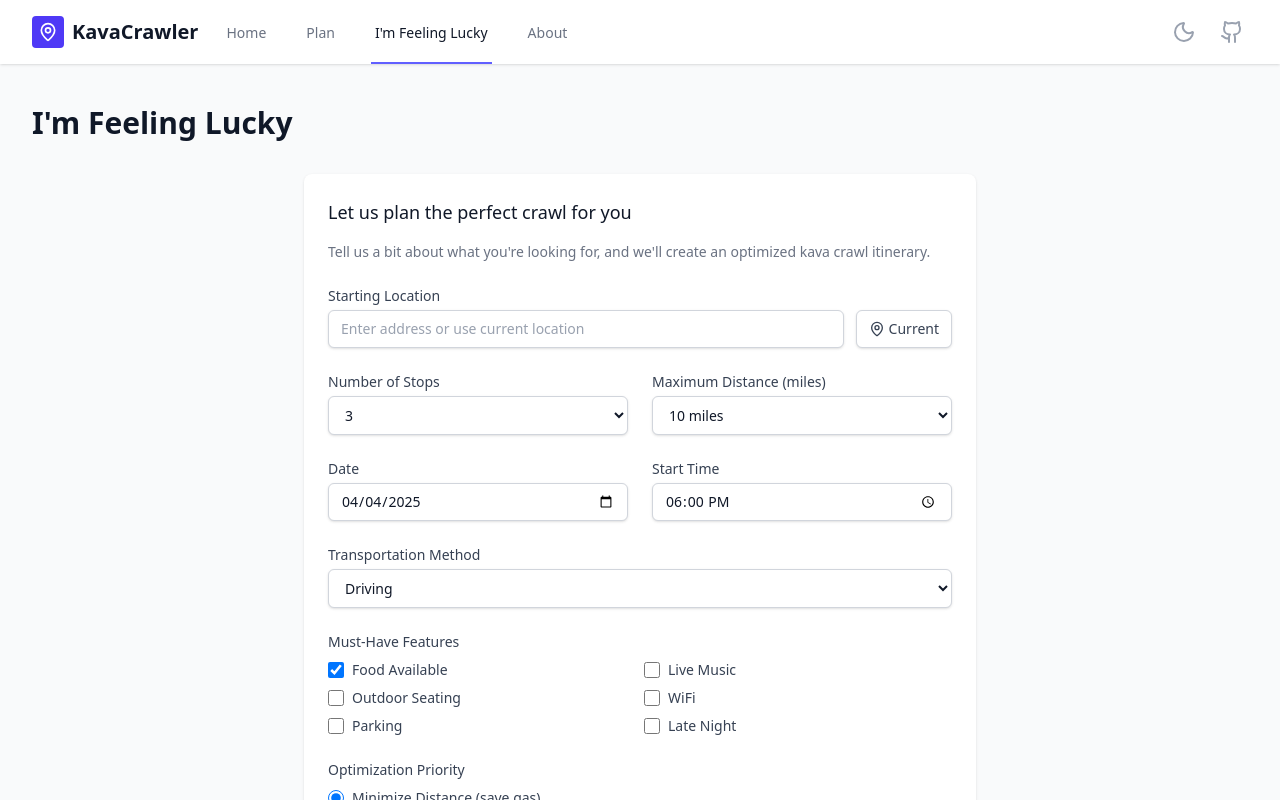
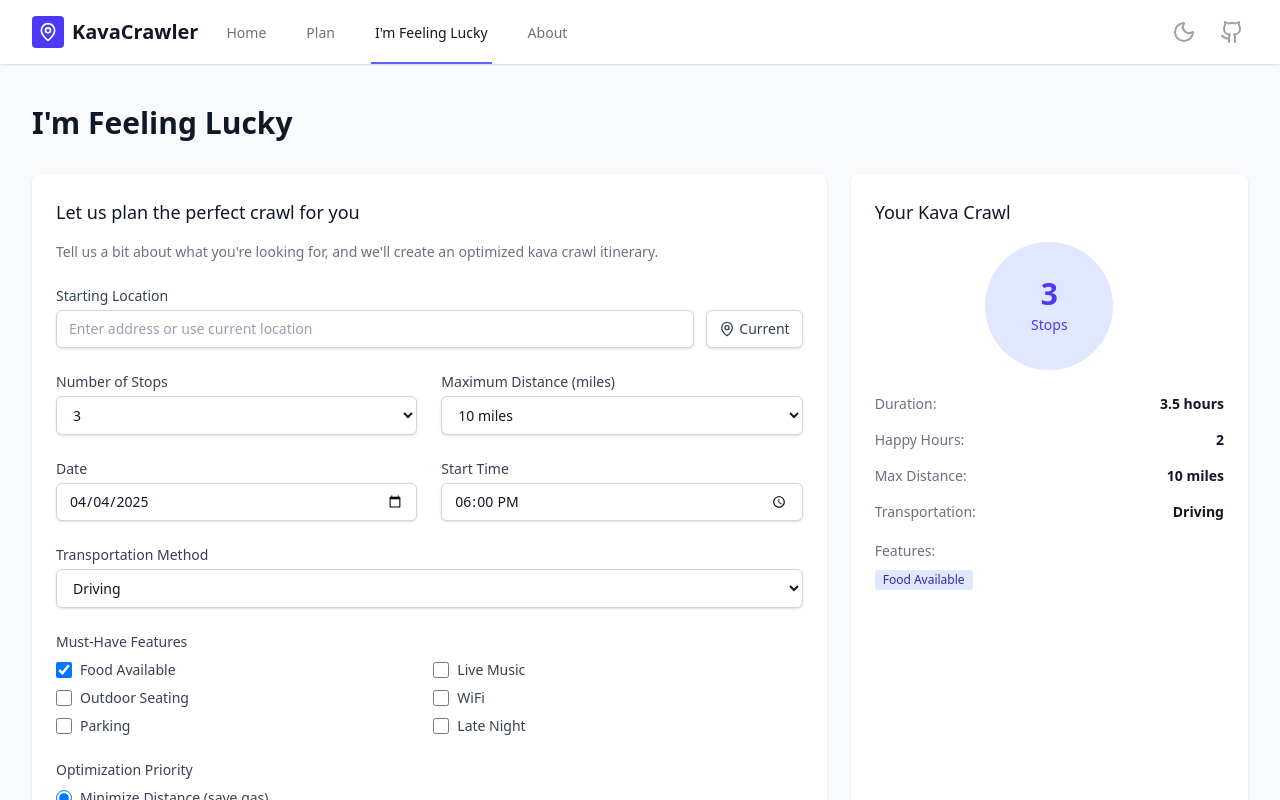
Before and after one commit to kendalled/kava-crawler, a Nuxt app: page /lucky in a window 1280 px wide. Both pictures are taken after a click on the checkbox "Food Available". Shown: the top 800 px of the page. Built offline with nearby package versions, Linux system fonts and the light colour scheme.

Commit message:
feat: add summary card to right side

```diff
--- a/pages/lucky.vue
+++ b/pages/lucky.vue
@@ -8,7 +8,10 @@
     <main>
       <div class="max-w-7xl mx-auto sm:px-6 lg:px-8">
         <div class="px-4 py-8 sm:px-0">
-          <div class="bg-white dark:bg-gray-800 shadow rounded-lg p-6 max-w-2xl mx-auto">
+          <div class="flex flex-col lg:flex-row gap-6">
+            <!-- Form Section (2/3 width) -->
+            <div class="w-full lg:w-2/3">
+              <div class="bg-white dark:bg-gray-800 shadow rounded-lg p-6">
                 <h2 class="text-lg font-medium text-gray-900 dark:text-white mb-4">Let us plan the perfect crawl for you</h2>
                 <p class="text-sm text-gray-500 dark:text-gray-400 mb-6">
                   Tell us a bit about what you're looking for, and we'll create an optimized kava crawl itinerary.
@@ -173,13 +176,82 @@
                 </div>
               </div>
             </div>
+
+            <!-- Summary Section (1/3 width) -->
+            <div class="w-full lg:w-1/3">
+              <div class="bg-white dark:bg-gray-800 shadow rounded-lg p-6 h-full">
+                <h2 class="text-lg font-medium text-gray-900 dark:text-white mb-4">Your Kava Crawl</h2>
+
+                <div class="flex items-center justify-center mb-6">
+                  <div class="relative w-32 h-32 rounded-full bg-indigo-100 dark:bg-indigo-900 flex items-center justify-center">
+                    <div class="text-center">
+                      <span class="block text-3xl font-bold text-indigo-600 dark:text-indigo-400">{{ preferences.stops }}</span>
+                      <span class="text-sm text-indigo-600 dark:text-indigo-400">Stops</span>
+                    </div>
+                  </div>
+                </div>
+
+                <div class="space-y-4">
+                  <div class="flex justify-between items-center">
+                    <span class="text-sm font-medium text-gray-500 dark:text-gray-400">Duration:</span>
+                    <span class="text-sm font-bold text-gray-900 dark:text-white">{{ estimatedDuration }}</span>
+                  </div>
+
+                  <div class="flex justify-between items-center">
+                    <span class="text-sm font-medium text-gray-500 dark:text-gray-400">Happy Hours:</span>
+                    <span class="text-sm font-bold text-gray-900 dark:text-white">{{ estimatedHappyHours }}</span>
+                  </div>
+
+                  <div class="flex justify-between items-center">
+                    <span class="text-sm font-medium text-gray-500 dark:text-gray-400">Max Distance:</span>
+                    <span class="text-sm font-bold text-gray-900 dark:text-white">{{ preferences.maxDistance }} miles</span>
+                  </div>
+
+                  <div class="flex justify-between items-center">
+                    <span class="text-sm font-medium text-gray-500 dark:text-gray-400">Transportation:</span>
+                    <span class="text-sm font-bold text-gray-900 dark:text-white capitalize">{{ preferences.transportation }}</span>
+                  </div>
+
+                  <div v-if="preferences.features.length > 0">
+                    <span class="text-sm font-medium text-gray-500 dark:text-gray-400">Features:</span>
+                    <div class="mt-2 flex flex-wrap gap-1">
+                      <span
+                        v-for="featureId in preferences.features"
+                        :key="featureId"
+                        class="inline-flex items-center px-2 py-0.5 rounded text-xs font-medium bg-indigo-100 dark:bg-indigo-900 text-indigo-800 dark:text-indigo-300"
+                      >
+                        {{ getFeatureName(featureId) }}
+                      </span>
+                    </div>
+                  </div>
+                </div>
+
+                <div class="mt-8 hidden">
+                  <h3 class="text-sm font-medium text-gray-700 dark:text-gray-300 mb-3">Timeline</h3>
+                  <div class="relative">
+                    <div class="absolute left-4 top-0 bottom-0 w-0.5 bg-indigo-200 dark:bg-indigo-800"></div>
+                    <div v-for="(stop, index) in timelineStops" :key="index" class="relative pl-10 pb-6">
+                      <div class="absolute left-0 top-1 w-8 h-8 rounded-full bg-indigo-500 dark:bg-indigo-600 flex items-center justify-center text-white text-sm font-bold">
+                        {{ index + 1 }}
+                      </div>
+                      <div>
+                        <p class="text-sm font-medium text-gray-900 dark:text-white">Stop {{ index + 1 }}</p>
+                        <p class="text-xs text-gray-500 dark:text-gray-400">{{ stop.time }}</p>
+                      </div>
+                    </div>
+                  </div>
+                </div>
+              </div>
+            </div>
+          </div>
+        </div>
       </div>
     </main>
   </div>
 </template>
 
 <script setup>
-import { ref } from 'vue';
+import { ref, computed } from 'vue';
 import { MapPinIcon } from 'lucide-vue-next';
 import { useRouter } from 'vue-router';
 
@@ -205,6 +277,43 @@ const preferences = ref({
   priority: 'distance'
 });
 
+// Computed properties for the summary section
+const estimatedDuration = computed(() => {
+  // Estimate 1 hour per stop plus 15 minutes travel time between stops
+  const hours = preferences.value.stops;
+  const travelTime = (preferences.value.stops - 1) * 0.25;
+  const totalHours = hours + travelTime;
+
+  return `${totalHours.toFixed(1)} hours`;
+});
+
+const estimatedHappyHours = computed(() => {
+  // Estimate that about 60% of stops will have happy hour
+  return Math.ceil(preferences.value.stops * 0.6);
+});
+
+const timelineStops = computed(() => {
+  const stops = [];
+  const startTime = new Date(`2023-01-01T${preferences.value.startTime}`);
+
+  for (let i = 0; i < preferences.value.stops; i++) {
+    const stopTime = new Date(startTime);
+    // Add 1 hour and 15 minutes for each previous stop
+    stopTime.setMinutes(stopTime.getMinutes() + (i * 75));
+
+    stops.push({
+      time: stopTime.toLocaleTimeString([], { hour: '2-digit', minute: '2-digit' })
+    });
+  }
+
+  return stops;
+});
+
+function getFeatureName(featureId) {
+  const feature = features.find(f => f.id === parseInt(featureId));
+  return feature ? feature.name : '';
+}
+
 function useCurrentLocation() {
   // In a real app, this would use the Geolocation API
   preferences.value.location = 'Current Location';
@@ -212,7 +321,6 @@ function useCurrentLocation() {
 
 function generateItinerary() {
   // In a real app, this would generate the itinerary based on preferences
-  // For now, we'll just navigate to the itinerary page with some dummy data
   router.push({
     path: '/itinerary',
     query: {
```
Lines whose indentation alone changed are shown as unchanged.
